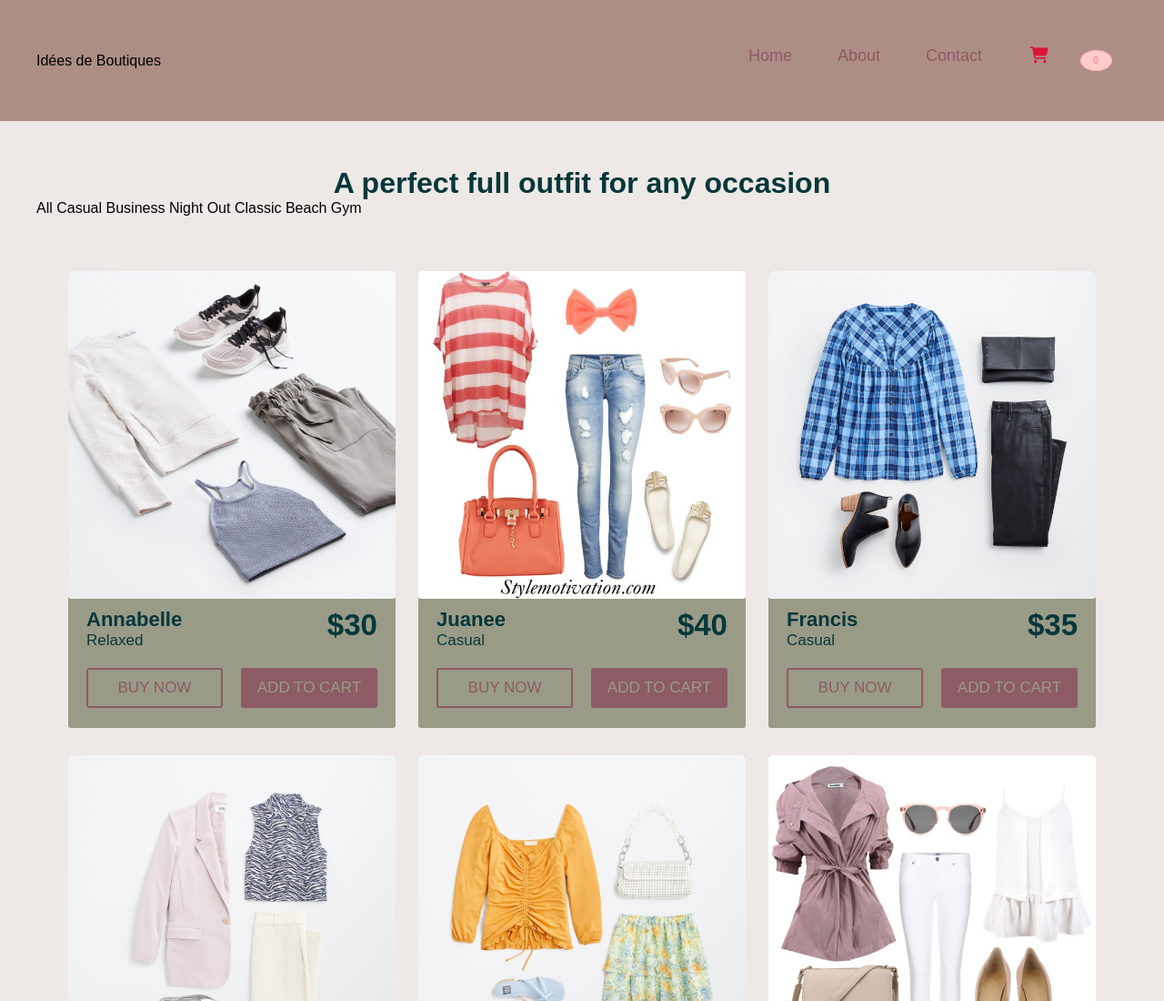
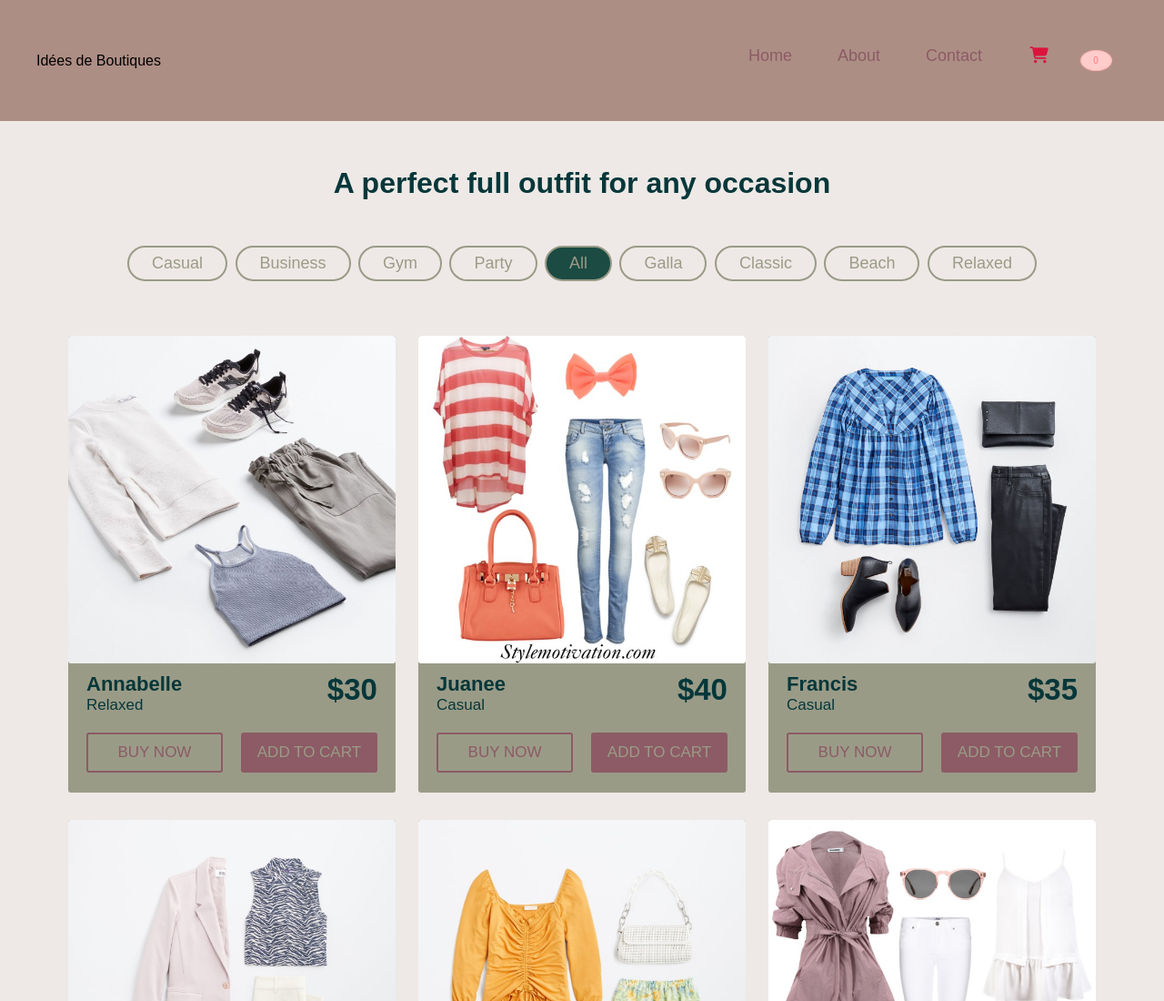
Before and after one commit to francorufino/ideesDeBoutiques, a plain HTML site: page index.html in a window 1280 px wide. Shown: the top 1100 px of the page at 91% size. Drawn offline with nearby package versions, Linux system fonts and the light colour scheme.

```diff
--- a/css/filter.css
+++ b/css/filter.css
@@ -0,0 +1,34 @@
+.wrapperFilter{
+  max-width: 1000px;
+  margin: 0 auto;
+
+}
+
+.wrapperFilter nav{
+  display: flex;
+  justify-content: center;
+}
+
+nav .items{
+  display: flex;
+  flex-wrap: wrap;
+  width: 100%;
+  justify-content: space-between;
+}
+
+nav .items .item{
+  padding: 7px 25px;
+  font-size: 18px;
+  font-weight: 500;
+  color: #9A9B87;
+  border: 2px solid #9A9B87;
+  border-radius: 50px;
+  cursor: pointer;
+  transition: all 0.3s ease;
+}
+
+nav .active, nav .items .item:hover{
+  color:#8aa32e ;
+  background:#1B4B43;
+  border-color: #1B4B43;
+}
--- a/css/index.css
+++ b/css/index.css
@@ -18,6 +18,6 @@ font-family: 'Varela Round', sans-serif;
 
 h1{
   text-align: center;
-  margin-top: 50px;
+  margin: 50px 0;
   color: #06373A
 }
--- a/index.html
+++ b/index.html
@@ -46,17 +46,21 @@
     </div>
   </header>
   <main>
-    <h1>A perfect full outfit for any occasion</h1>
+    <h1 class="titulo">A perfect full outfit for any occasion</h1>
     <section class="wrapperFilter">
       <nav>
         <div class="items">
-          <span class="item">All</span>
+
           <span class="item">Casual</span>
           <span class="item">Business</span>
-          <span class="item">Night Out</span>
+          <span class="item">Gym</span>
+          <span class="item">Party</span>
+          <span class="item active">All</span>
+          <span class="item">Galla</span>
           <span class="item">Classic</span>
           <span class="item">Beach</span>
-          <span class="item">Gym</span>
+          <span class="item">Relaxed</span>
+
         </div>
       </nav>
     </section>
@@ -180,3 +184,23 @@
 </body>
 
 </html>
+
+<!-- <!DOCTYPE html>
+<html>
+<body>
+
+<h1>The Window Object</h1>
+<h2>The localStorage Property</h2>
+
+<p>Saved name is:</p>
+<p id="demo"></p>
+
+<script>
+// Set Item
+localStorage.setItem("lastname", "Smith");
+// Retrieve
+document.getElementById("demo").innerHTML = localStorage.getItem("lastname");
+</script>
+
+</body>
+</html> -->
--- a/script/script.js
+++ b/script/script.js
@@ -51,6 +51,8 @@ function getSizeRoupa() {
   const tamanhoRUser = prompt(
     'Qual o seu tamanho de roupa? PP, P, M, G, GG ou GGG',
   ).toLowerCase();
+  localStorage.setItem('myValue', tamanhoRUser);
+  window.location.href = 'index.html';
   return tamanhoRUser;
 }
 function getSizeSapato() {
@@ -111,7 +113,7 @@ function erro() {
 
 //-----------------------------------------------------------------------------------------
 
-const PRODUTOS = {
+var PRODUTOS = {
   annabelle: { preco: 30, tipo: 'casual', qdeEstoque: 100 },
   juanee: { preco: 40, tipo: 'casual', qdeEstoque: 200 },
   francis: { preco: 35, tipo: 'casual', qdeEstoque: 100 },
```
Also changed, not shown: cart.html (+22 -0 lines).
